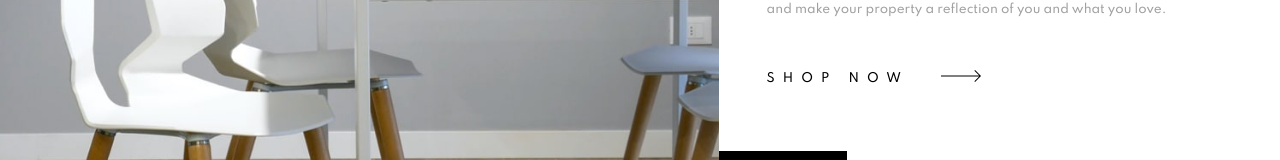
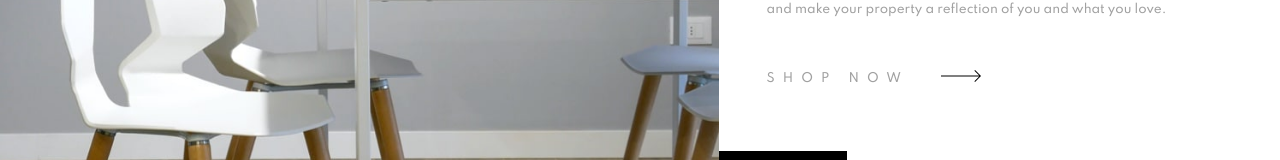
Before and after one commit to ashwingairola/room-homepage, an Angular app: page / in a window 1280 px wide. In both pictures the pointer is over the link "SHOP NOW". Shown: the part 242-402 px from the top of the page. Built offline with nearby package versions, Linux system fonts and the light colour scheme.

Commit message:
Added hover styles to the 'SHOP NOW' link.

```diff
--- a/src/app/components/hero/hero.component.scss
+++ b/src/app/components/hero/hero.component.scss
@@ -35,10 +35,15 @@
 	letter-spacing: $xs;
 	color: $black;
 	display: inline-block;
+	transition: all 0.2s linear;
 
 	& img {
 		display: inline-block;
 		margin-left: $l;
+	}
+
+	&:hover {
+		color: $dark-gray;
 	}
 }
 
```
